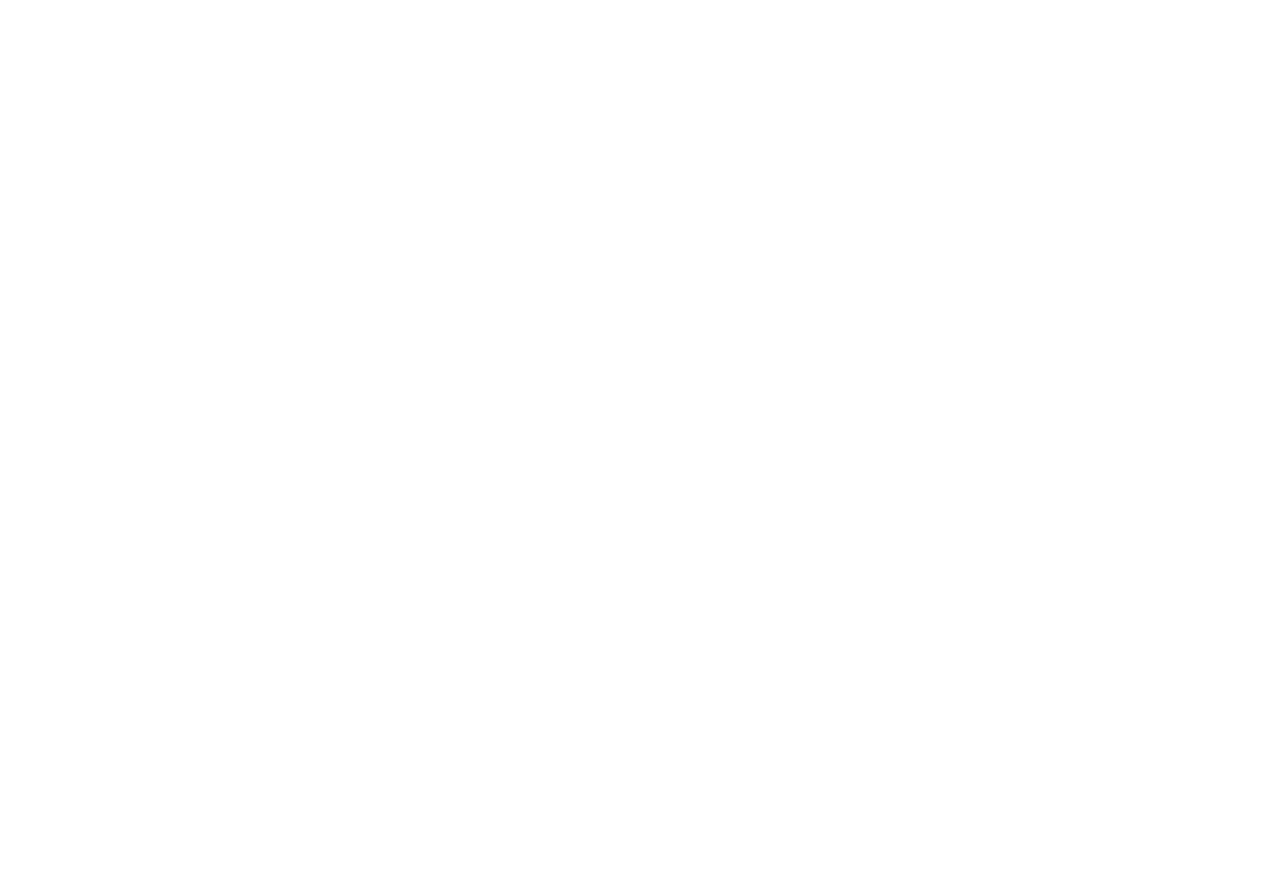
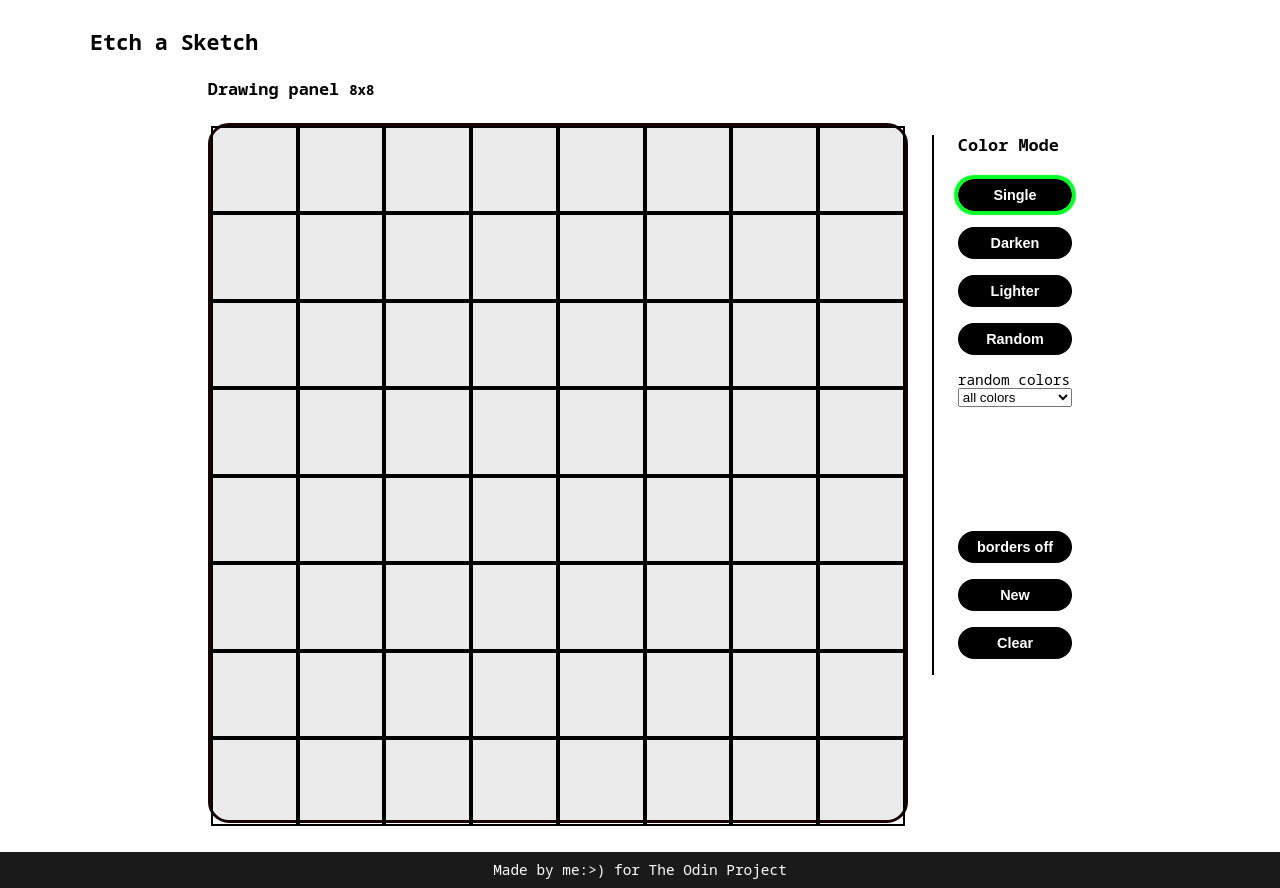
Before and after one commit to E-h-s-a-n/etch-a-sketch, a plain HTML site: page index.html in a window 1280 px wide. Before the commit the page ends 800 px from the top, so only its background shows below. Drawn offline with Linux system fonts and the light colour scheme.

Commit message:
Add styles and random mode

```diff
--- a/index.html
+++ b/index.html
@@ -9,6 +9,47 @@
     <script src="script.js" defer></script>
 </head>
 <body>
+    <div class="main-body">
+
+        <div class="header">
+            <h2>Etch a Sketch</h2>
+        </div>
+        <div class="main">
+            <div class="left-panel">
+            <h3>Drawing panel <span style="font-size: smaller;">16x16</span></h3>
+            <div class="grid-wrapper">
+                    <div class="container">
+                    </div>
+                </div>
+            </div>
+            <div class="right-panel">
+                <h3>Color Mode</h3>
+                <button class="single mode active-mode">Single</button>
+                <button class="darken mode">Darken</button>
+                <button class="lighter mode">Lighter</button>
+                <button class="random mode">Random</button>
+                <label for="random">random colors</label>
+                <select id="random">
+                    <option value="0">all colors</option>
+                    <optgroup label="-ish colors">
+                        <option value="1">Red</option>
+                        <option value="2">Yellow</option>
+                        <option value="3">Green</option>
+                        <option value="4">Cyan</option>
+                        <option value="5">Blue</option>
+                        <option value="6">magenta</option>
+                    </optgroup>
+                </select>
+                <div class="sep"></div>
+                <button class="border">borders off</button>
+                <button class="new">New</button>
+                <button class="reset">Clear</button>
+            </div>
+        </div>
+    </div>
+    <footer>
+        <p>Made by me:>) for The Odin Project</p>
+    </footer>
 
 </body>
 </html>
--- a/script.js
+++ b/script.js
@@ -0,0 +1,67 @@
+// https://stackoverflow.com/a/13542669/
+const RGB_Linear_Shade=(p,c)=>{
+    var i=parseInt,r=Math.round,
+    [a,b,c,d]=c.split(","),
+    P=p<0,
+    t=P?0:(255*p),
+    P=P?1+p:1-p;
+    return "rgb"+
+        (d?"a(":"(")+
+        r(i(a[3]=="a"?a.slice(5):a.slice(4))*P+t)+
+        ","+r(i(b)*P+t)+
+        ","+r(i(c)*P+t)+
+        (d?","+d:")");
+}
+
+function setActiveMode(ev){
+    modeBtn.forEach((el)=>{
+        el.classList.remove('active-mode');
+    });
+    this.classList.add('active-mode');
+    // colorMode = this.
+
+}
+
+function newPanel(maxTile = 16){
+    tileGrid.style.gridTemplateColumns = `repeat(${maxTile}, 1fr)`;
+    tileGrid.style.gridAutoRows = `${700/maxTile}px`;
+    panelSize.textContent = `${maxTile}x${maxTile}`
+    for (let i = 0; i < maxTile**2 + 0; i++) {
+        const tile = document.createElement('div');
+        tile.addEventListener('mouseenter', setTileColor);
+        tileGrid.appendChild(tile);
+    }
+}
+
+const colorMode = 'random'
+function setTileColor(ev){
+    if (ev.buttons > 0){
+        const r = getRandomInt
+        let color
+        if (colorMode == 'random') color = `hsl(${r(360)}deg, ${r(60, 70)}%, ${r(35, 75)}%)`;
+        if (colorMode == 'single') color = 'rgb(100, 100, 100)'
+        // const color = RGB_Linear_Shade(-0.1, this.style.backgroundColor)
+        // this.style.backgroundColor = color;
+        this.style.backgroundColor = color;
+    }
+}
+
+function getRandomInt(min, max){
+    // min, max should be integers
+    if (!max) max=min,min=0;
+    return Math.floor(Math.random()*(max-min+1)+min);
+}
+
+
+const tileGrid = document.querySelector('.container');
+const modeBtn = document.querySelectorAll('button.mode');
+const randomSelect = document.querySelector('#random');
+const panelSize = document.querySelector('h3 span');
+
+
+modeBtn.forEach((el,)=>{
+    console.log('done');
+    el.addEventListener('click', setActiveMode);
+});
+
+newPanel(8);
--- a/style.css
+++ b/style.css
@@ -0,0 +1,92 @@
+@import url('https://fonts.googleapis.com/css2?family=Noto+Sans+Mono:wght@400;500;600&display=swap');
+
+*, *::after, *::before {
+    box-sizing: inherit;
+    margin: 0;
+    padding: 0;
+
+}
+html {
+    box-sizing: border-box;
+}
+body {
+    font: 0.9em/1.2 'Noto Sans Mono', monospace;
+}
+
+.main-body {
+    width: 90%;
+    max-width: 1100px;
+    margin: 2em auto;
+}
+h2,h3,h4,select {
+    margin-bottom: 1.5rem;
+}
+.grid-wrapper {
+    width: 700px;
+    height: 700px;
+    border: solid 3px rgb(24, 2, 2);
+    border-radius: 3%;
+    background-color: rgba(230, 230, 230, 0.8);
+}
+.container {
+    display: grid;
+    border: none;
+}
+.container > div {
+    border: none;
+    user-select: none;
+    transition: background-color 0.1s ease-in-out;
+    border: 2px solid ;
+}
+
+.main {
+    display: flex;
+    flex-wrap: wrap;
+    justify-content: center;
+    align-items: flex-start;
+}
+
+.right-panel {
+    flex: 0 0 auto;
+    display: flex;
+    flex-flow: column nowrap;
+    border-left: 2px solid black;
+    margin-left: 1.5rem;
+    padding-left: 1.5rem;
+    margin-top: 3.5rem;
+}
+
+button {
+    background-color: rgb(0, 0, 0);
+    color: rgb(255, 255, 255);
+    font-weight: 600;
+    font-size: .9rem;
+    margin-bottom: 1rem;
+    padding: 0.5rem 1.2rem;
+    position: relative;
+    border-radius: 2rem;
+    text-align: center;
+    border: none;
+}
+
+.sep {
+    flex: 1 1 100px;
+}
+
+footer {
+    background-color: rgb(26, 26, 26);
+    color: rgb(255, 255, 255);
+    padding: 0.6rem;
+    text-align: center;
+}
+
+.active-mode:before {
+    content: '';
+    width: 100%;
+    height: 100%;
+    border-radius: 2rem;
+    position: absolute;
+    left: 0px;
+    top: 0px;
+    box-shadow: 0 0 1px 4px rgb(0, 255, 34);
+}
```
